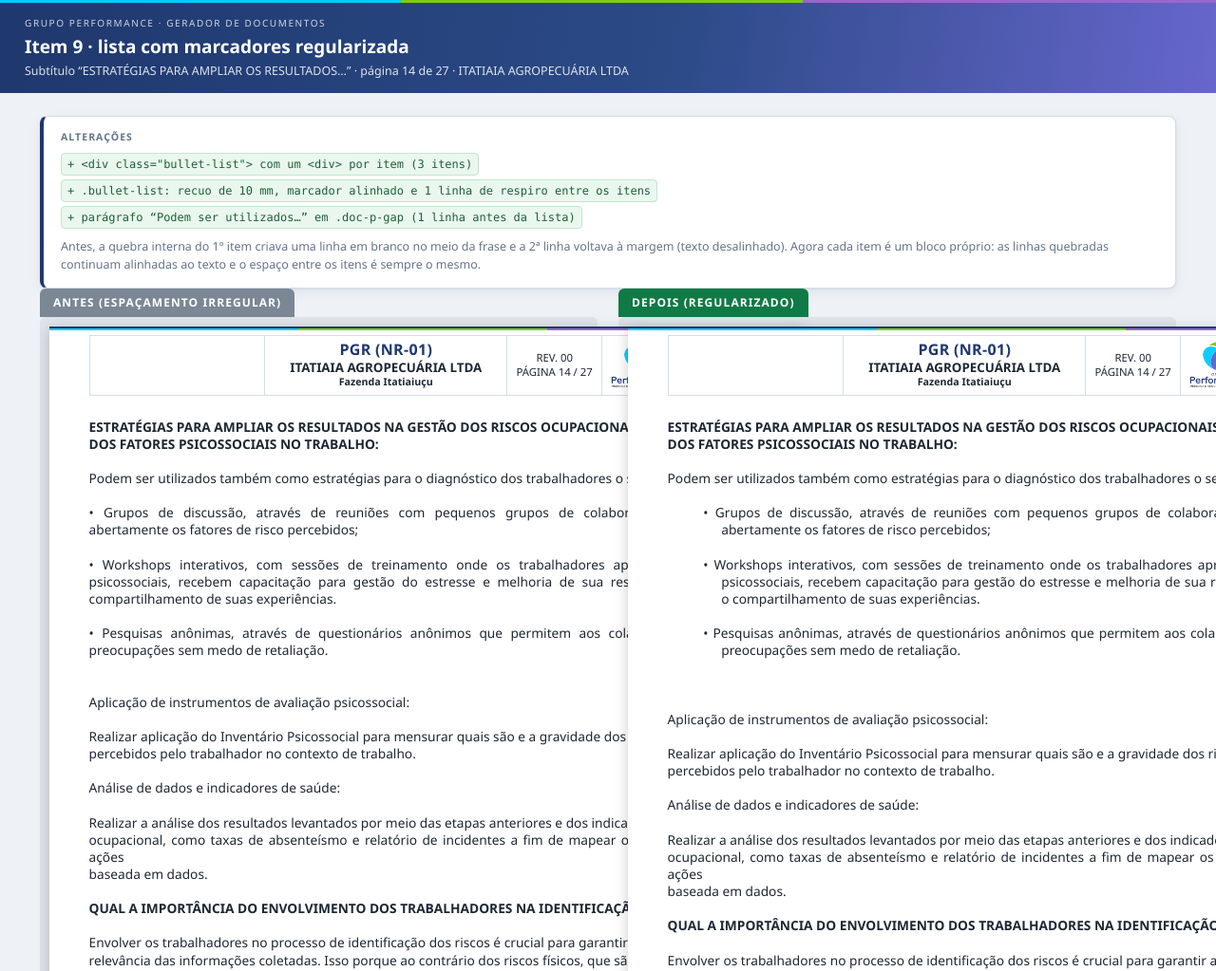
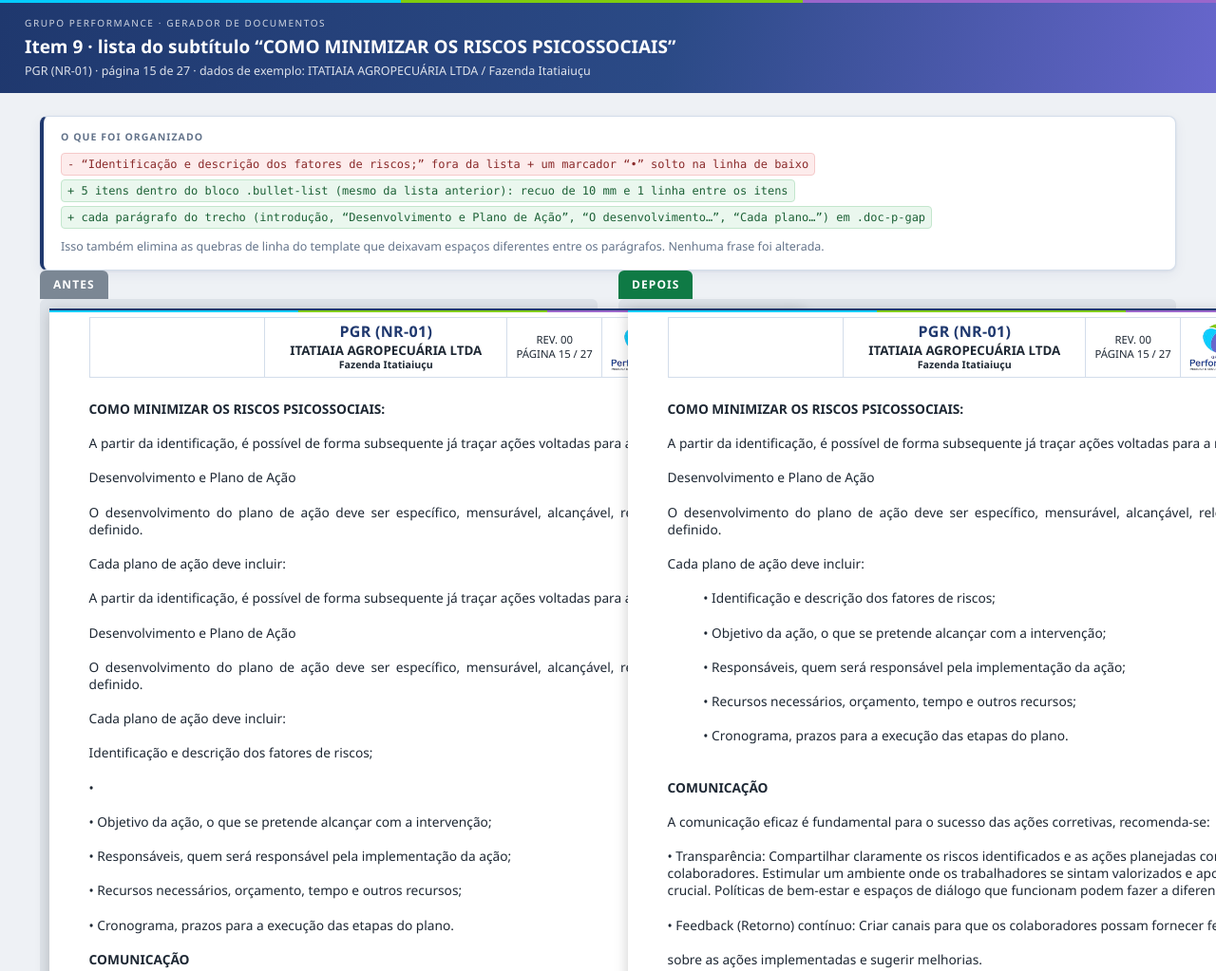
Before and after one commit to performance-itatiaiucu-commits/Elabora-o-Documentos, a plain HTML site: page preview-item9.html in a window 1280 px wide. Shown: the top 1023 px of the page at 95% size. Drawn offline with Linux system fonts and the light colour scheme.

Commit message:
Organiza a lista do subtitulo COMO MINIMIZAR OS RISCOS PSICOSSOCIAIS
Os 5 itens do plano de acao passam a usar o bloco .bullet-list (recuo
de 10 mm, marcador alinhado e 1 linha entre os itens). O primeiro item
(Identificacao e descricao dos fatores de riscos) estava fora da lista
e havia um marcador solto em uma linha isolada, que desaparece. Os
paragrafos do trecho (introducao, Desenvolvimento e Plano de Acao, O
desenvolvimento..., Cada plano...) ficaram em .doc-p-gap, o que tambem
remove as quebras do template. templates.js regenerado, cache bump
?v=42 e preview atualizado.

Co-authored-by: arena-agent <297053741+arena-agent@users.noreply.github.com>

```diff
--- a/preview-item9.html
+++ b/preview-item9.html
@@ -1,7 +1,7 @@
 <!DOCTYPE html>
 <html lang="pt-BR"><head><meta charset="UTF-8">
 <meta name="viewport" content="width=device-width, initial-scale=1.0">
-<title>Preview · Lista com marcadores no item 9 (PGR NR-01)</title>
+<title>Preview · Lista do subtítulo COMO MINIMIZAR OS RISCOS PSICOSSOCIAIS (PGR NR-01)</title>
 <style>/* ===== Gerador de Documentos PGR/PCMSO — Identidade Grupo Performance =====
    Design system: azul-marinho #1F386E + acentos ciano/verde/roxo (filete tricolor). */
 
@@ -701,60 +701,89 @@ body.pv { background: #eef1f5; margin: 0; padding: 0 0 70px; }
 <body class="pv">
 <div class="pv-topbar">
   <div class="t1">Grupo Performance · Gerador de Documentos</div>
-  <h1>Item 9 · lista com marcadores regularizada</h1>
-  <div class="t2">Subtítulo “ESTRATÉGIAS PARA AMPLIAR OS RESULTADOS…” · página 14 de 27 · ITATIAIA AGROPECUÁRIA LTDA</div>
+  <h1>Item 9 · lista do subtítulo “COMO MINIMIZAR OS RISCOS PSICOSSOCIAIS”</h1>
+  <div class="t2">PGR (NR-01) · página 15 de 27 · dados de exemplo: ITATIAIA AGROPECUÁRIA LTDA / Fazenda Itatiaiuçu</div>
 </div>
 <div class="pv-wrap">
   <div class="pv-note">
-    <span class="lbl">Alterações</span>
-    <code class="add">+ &lt;div class="bullet-list"&gt; com um &lt;div&gt; por item (3 itens)</code><br>
-    <code class="add">+ .bullet-list: recuo de 10 mm, marcador alinhado e 1 linha de respiro entre os itens</code><br>
-    <code class="add">+ parágrafo “Podem ser utilizados…” em .doc-p-gap (1 linha antes da lista)</code>
+    <span class="lbl">O que foi organizado</span>
+    <code class="del">- “Identificação e descrição dos fatores de riscos;” fora da lista + um marcador “•” solto na linha de baixo</code><br>
+    <code class="add">+ 5 itens dentro do bloco .bullet-list (mesmo da lista anterior): recuo de 10 mm e 1 linha entre os itens</code><br>
+    <code class="add">+ cada parágrafo do trecho (introdução, “Desenvolvimento e Plano de Ação”, “O desenvolvimento…”, “Cada plano…”) em .doc-p-gap</code>
     <div style="margin-top:8px;color:#64748B;font-size:12.5px">
-      Antes, a quebra interna do 1º item criava uma linha em branco no meio da frase e a 2ª linha voltava à margem
-      (texto desalinhado). Agora cada item é um bloco próprio: as linhas quebradas continuam alinhadas ao texto e o
-      espaço entre os itens é sempre o mesmo.
+      Isso também elimina as quebras de linha do template que deixavam espaços diferentes entre os parágrafos.
+      Nenhuma frase foi alterada.
     </div>
   </div>
   <div class="pv-cols">
     <div class="pv-col antes">
-      <h2>Antes (espaçamento irregular)</h2>
+      <h2>Antes</h2>
       <div class="pv-frame"><div class="doc-print"><div class="page"><div class="phead"><table class="phead-tbl"><tbody><tr>
     <td class="c-client"></td>
     <td class="c-title"><div class="phead-doc">PGR (NR-01)</div><div class="phead-emp">ITATIAIA AGROPECUÁRIA LTDA</div><div class="phead-unit">Fazenda Itatiaiuçu</div></td>
-    <td class="c-pag">REV. 00<br>PÁGINA 14 / 27</td>
+    <td class="c-pag">REV. 00<br>PÁGINA 15 / 27</td>
     <td class="c-logo"><img src="assets/logo.png" class="phead-logo" alt="Logo"></td>
-  </tr></tbody></table></div><div class="sub-title">ESTRATÉGIAS PARA AMPLIAR OS RESULTADOS NA GESTÃO DOS RISCOS OCUPACIONAIS, PRINCIPALMENTE DOS FATORES PSICOSSOCIAIS NO TRABALHO:</div><div class="doc-p doc-p-gap">Podem ser utilizados também como estratégias para o diagnóstico dos trabalhadores o seguinte:</div>
-<div>• Grupos de discussão, através de reuniões com pequenos grupos de colaboradores para discutir abertamente os fatores de risco percebidos;
+  </tr></tbody></table></div><div class="sub-title">COMO MINIMIZAR OS RISCOS PSICOSSOCIAIS:</div><div class="doc-p doc-p-gap">A partir da identificação, é possível de forma subsequente já traçar ações voltadas para a mitigação dos riscos.</div><div class="doc-p doc-p-gap">Desenvolvimento e Plano de Ação</div><div class="doc-p doc-p-gap">O desenvolvimento do plano de ação deve ser específico, mensurável, alcançável, relevante e com prazo definido.</div><div class="doc-p doc-p-gap">Cada plano de ação deve incluir:</div><div>A partir da identificação, é possível de forma subsequente já traçar ações voltadas para a mitigação dos riscos.
 
-• Workshops interativos, com sessões de treinamento onde os trabalhadores aprendem sobre riscos psicossociais, recebem capacitação para gestão do estresse e melhoria de sua resiliência, e também o compartilhamento de suas experiências.
+Desenvolvimento e Plano de Ação
 
-• Pesquisas anônimas, através de questionários anônimos que permitem aos colaboradores expressar preocupações sem medo de retaliação.</div>
+O desenvolvimento do plano de ação deve ser específico, mensurável, alcançável, relevante e com prazo definido.
 
-Aplicação de instrumentos de avaliação psicossocial:
+Cada plano de ação deve incluir:
 
-Realizar aplicação do Inventário Psicossocial para mensurar quais são e a gravidade dos riscos psicossociais
-percebidos pelo trabalhador no contexto de trabalho.
+Identificação e descrição dos fatores de riscos;
 
-Análise de dados e indicadores de saúde:
+•
 
-Realizar a análise dos resultados levantados por meio das etapas anteriores e dos indicadores de saúde
-ocupacional, como taxas de absenteísmo e relatório de incidentes a fim de mapear os riscos e estabelecer ações
-baseada em dados.<div class="sub-title">QUAL A IMPORTÂNCIA DO ENVOLVIMENTO DOS TRABALHADORES NA IDENTIFICAÇÃO DOS RISCOS?</div>Envolver os trabalhadores no processo de identificação dos riscos é crucial para garantir a precisão e a
-relevância das informações coletadas. Isso porque ao contrário dos riscos físicos, que são mais visíveis e
-mensuráveis, os riscos psicossociais são mais subjetivos e variam conforme as percepções dos trabalhadores.
+• Objetivo da ação, o que se pretende alcançar com a intervenção;
 
-Cardoso (2015) enfatiza que, se o objetivo é investigar de que maneira o trabalho afeta a saúde dos
-trabalhadores, é essencial que se lhes conceda a oportunidade de expressar suas percepções acerca das suas
-vivências laborais. Escutar os trabalhadores atentamente possibilita que relatem como estão enfrentando as
-demandas impostas, bem como as respostas que conseguem ou não dar às tarefas e às dificuldades cotidianas,
-além de considerar como as organizações, por exemplo, proporcionam ou não condições para a realização das
-tarefas exigidas.
+• Responsáveis, quem será responsável pela implementação da ação;
 
-Entender o trabalho real auxilia no conhecimento da diversidade de ações dos trabalhadores para manter a
-produção esperada, como a regulação de incidentes, a escolha de informações relevantes, a antecipação e
-controle das ações, e o uso de raciocínios apropriados. Ainda, permite compreender como a atividade, apesar
-de não aparente, influencia gestos, esforços, posturas, deslocamentos e comunicações. (Guérin et al., 2001).
+• Recursos necessários, orçamento, tempo e outros recursos;
+
+• Cronograma, prazos para a execução das etapas do plano.</div><div class="sub-title">COMUNICAÇÃO</div>A comunicação eficaz é fundamental para o sucesso das ações corretivas, recomenda-se:
+
+• Transparência: Compartilhar claramente os riscos identificados e as ações planejadas com todos os
+colaboradores. Estimular um ambiente onde os trabalhadores se sintam valorizados e apoiados é
+crucial. Políticas de bem-estar e espaços de diálogo que funcionam podem fazer a diferença.
+
+• Feedback (Retorno) contínuo: Criar canais para que os colaboradores possam fornecer feedback
+
+sobre as ações implementadas e sugerir melhorias.
+
+• Campanhas de conscientização: Realizar treinamentos e campanhas para aumentar a conscientização
+sobre os riscos psicossociais e a importância de um ambiente de trabalho saudável. Oferecer
+treinamentos para gestores e colaboradores sobre gestão de estresse, inteligência emocional e resolução
+de conflitos pode ser algo muito interessante e que trará ganhos muito além do ambiente
+organizacional.<div class="sub-title">METODOLOGIA DE CONTROLE DOS RISCOS:</div>Além de promover mudanças organizacionais necessárias, é essencial implementar programas de apoio
+psicológico e investir em treinamento e capacitação para que os trabalhadores desenvolvem habilidades para
+lidar com o estresse e outras pressões, contribuindo para um ambiente mais inclusivo. Além disso, no contexto
+de ações de controle, é importante adotar práticas eficientes, como o aprimoramento do formato de
+armazenamento e gestão das informações levantadas.<div class="sub-title">DOCUMENTAÇÃO E RELATÓRIOS:</div>A documentação para identificação das análises realizadas é fundamental para a gestão contínua.
+Recomenda-se:
+
+• Registro detalhado, criar fichas de risco que documentem a natureza do risco, sua avaliação e as
+
+medidas corretivas planejadas;
+
+• Relatórios periódicos, preparar relatórios que resumem os achados e as ações recomendadas, e
+
+compartilhe-os com a alta gestão e outras partes interessadas.<div class="sub-title">MONITORAMENTO E REVISÃO DOS RISCOS PSICOSSOCIAIS:</div>A gestão de riscos psicossociais é um processo contínuo, é vital que as medidas de controle sejam monitoradas
+e ajustadas conforme necessário, isso pode ser feito através de:
+
+Revisões periódicas, reavaliar os riscos e as estratégias de controle regularmente;
+
+Feedback (Retorno) dos trabalhadores, incentivar os trabalhadores a darem retorno constante sobre o ambiente
+de trabalho e as medidas implementadas;
+
+Ajustes conforme necessário, estar disposto a modificar políticas e práticas em resposta a novas informações
+ou mudanças no ambiente de trabalho;
+
+Avaliações contínuas, realizar de forma periódica a avaliação de risco psicossocial, através de instrumentos
+validados e normatizados para a mensuração de fatores psicossociais;
+
+Análise de dados, implementar a análise de dados, através dos indicadores de saúde e segurança com o
+resultado das avaliações individuais e de grupos.
 
 <div class="pfoot">
     <div class="pfoot-row">
@@ -763,42 +792,58 @@ de não aparente, influencia gestos, esforços, posturas, deslocamentos e comuni
     </div>
     <div class="site">WWW.PERFORMANCEOCUPACIONAL.COM.BR</div>
   </div></div></div></div>
-      <p class="pv-zoom">Linha em branco no meio do 1º item e continuação fora de alinhamento.</p>
+      <p class="pv-zoom">1º item fora da lista e marcador “•” perdido em uma linha isolada.</p>
     </div>
     <div class="pv-col depois">
-      <h2>Depois (regularizado)</h2>
+      <h2>Depois</h2>
       <div class="pv-frame"><div class="doc-print"><div class="page"><div class="phead"><table class="phead-tbl"><tbody><tr>
     <td class="c-client"></td>
     <td class="c-title"><div class="phead-doc">PGR (NR-01)</div><div class="phead-emp">ITATIAIA AGROPECUÁRIA LTDA</div><div class="phead-unit">Fazenda Itatiaiuçu</div></td>
-    <td class="c-pag">REV. 00<br>PÁGINA 14 / 27</td>
+    <td class="c-pag">REV. 00<br>PÁGINA 15 / 27</td>
     <td class="c-logo"><img src="assets/logo.png" class="phead-logo" alt="Logo"></td>
-  </tr></tbody></table></div><div class="sub-title">ESTRATÉGIAS PARA AMPLIAR OS RESULTADOS NA GESTÃO DOS RISCOS OCUPACIONAIS, PRINCIPALMENTE DOS FATORES PSICOSSOCIAIS NO TRABALHO:</div><div class="doc-p doc-p-gap">Podem ser utilizados também como estratégias para o diagnóstico dos trabalhadores o seguinte:</div>
-<div class="bullet-list"><div>• Grupos de discussão, através de reuniões com pequenos grupos de colaboradores para discutir abertamente os fatores de risco percebidos;</div><div>• Workshops interativos, com sessões de treinamento onde os trabalhadores aprendem sobre riscos psicossociais, recebem capacitação para gestão do estresse e melhoria de sua resiliência, e também o compartilhamento de suas experiências.</div><div>• Pesquisas anônimas, através de questionários anônimos que permitem aos colaboradores expressar preocupações sem medo de retaliação.</div></div>
+  </tr></tbody></table></div><div class="sub-title">COMO MINIMIZAR OS RISCOS PSICOSSOCIAIS:</div><div class="doc-p doc-p-gap">A partir da identificação, é possível de forma subsequente já traçar ações voltadas para a mitigação dos riscos.</div><div class="doc-p doc-p-gap">Desenvolvimento e Plano de Ação</div><div class="doc-p doc-p-gap">O desenvolvimento do plano de ação deve ser específico, mensurável, alcançável, relevante e com prazo definido.</div><div class="doc-p doc-p-gap">Cada plano de ação deve incluir:</div><div class="bullet-list"><div>• Identificação e descrição dos fatores de riscos;</div><div>• Objetivo da ação, o que se pretende alcançar com a intervenção;</div><div>• Responsáveis, quem será responsável pela implementação da ação;</div><div>• Recursos necessários, orçamento, tempo e outros recursos;</div><div>• Cronograma, prazos para a execução das etapas do plano.</div></div><div class="sub-title">COMUNICAÇÃO</div>A comunicação eficaz é fundamental para o sucesso das ações corretivas, recomenda-se:
 
-Aplicação de instrumentos de avaliação psicossocial:
+• Transparência: Compartilhar claramente os riscos identificados e as ações planejadas com todos os
+colaboradores. Estimular um ambiente onde os trabalhadores se sintam valorizados e apoiados é
+crucial. Políticas de bem-estar e espaços de diálogo que funcionam podem fazer a diferença.
 
-Realizar aplicação do Inventário Psicossocial para mensurar quais são e a gravidade dos riscos psicossociais
-percebidos pelo trabalhador no contexto de trabalho.
+• Feedback (Retorno) contínuo: Criar canais para que os colaboradores possam fornecer feedback
 
-Análise de dados e indicadores de saúde:
+sobre as ações implementadas e sugerir melhorias.
 
-Realizar a análise dos resultados levantados por meio das etapas anteriores e dos indicadores de saúde
-ocupacional, como taxas de absenteísmo e relatório de incidentes a fim de mapear os riscos e estabelecer ações
-baseada em dados.<div class="sub-title">QUAL A IMPORTÂNCIA DO ENVOLVIMENTO DOS TRABALHADORES NA IDENTIFICAÇÃO DOS RISCOS?</div>Envolver os trabalhadores no processo de identificação dos riscos é crucial para garantir a precisão e a
-relevância das informações coletadas. Isso porque ao contrário dos riscos físicos, que são mais visíveis e
-mensuráveis, os riscos psicossociais são mais subjetivos e variam conforme as percepções dos trabalhadores.
+• Campanhas de conscientização: Realizar treinamentos e campanhas para aumentar a conscientização
+sobre os riscos psicossociais e a importância de um ambiente de trabalho saudável. Oferecer
+treinamentos para gestores e colaboradores sobre gestão de estresse, inteligência emocional e resolução
+de conflitos pode ser algo muito interessante e que trará ganhos muito além do ambiente
+organizacional.<div class="sub-title">METODOLOGIA DE CONTROLE DOS RISCOS:</div>Além de promover mudanças organizacionais necessárias, é essencial implementar programas de apoio
+psicológico e investir em treinamento e capacitação para que os trabalhadores desenvolvem habilidades para
+lidar com o estresse e outras pressões, contribuindo para um ambiente mais inclusivo. Além disso, no contexto
+de ações de controle, é importante adotar práticas eficientes, como o aprimoramento do formato de
+armazenamento e gestão das informações levantadas.<div class="sub-title">DOCUMENTAÇÃO E RELATÓRIOS:</div>A documentação para identificação das análises realizadas é fundamental para a gestão contínua.
+Recomenda-se:
 
-Cardoso (2015) enfatiza que, se o objetivo é investigar de que maneira o trabalho afeta a saúde dos
-trabalhadores, é essencial que se lhes conceda a oportunidade de expressar suas percepções acerca das suas
-vivências laborais. Escutar os trabalhadores atentamente possibilita que relatem como estão enfrentando as
-demandas impostas, bem como as respostas que conseguem ou não dar às tarefas e às dificuldades cotidianas,
-além de considerar como as organizações, por exemplo, proporcionam ou não condições para a realização das
-tarefas exigidas.
+• Registro detalhado, criar fichas de risco que documentem a natureza do risco, sua avaliação e as
 
-Entender o trabalho real auxilia no conhecimento da diversidade de ações dos trabalhadores para manter a
-produção esperada, como a regulação de incidentes, a escolha de informações relevantes, a antecipação e
-controle das ações, e o uso de raciocínios apropriados. Ainda, permite compreender como a atividade, apesar
-de não aparente, influencia gestos, esforços, posturas, deslocamentos e comunicações. (Guérin et al., 2001).
+medidas corretivas planejadas;
+
+• Relatórios periódicos, preparar relatórios que resumem os achados e as ações recomendadas, e
+
+compartilhe-os com a alta gestão e outras partes interessadas.<div class="sub-title">MONITORAMENTO E REVISÃO DOS RISCOS PSICOSSOCIAIS:</div>A gestão de riscos psicossociais é um processo contínuo, é vital que as medidas de controle sejam monitoradas
+e ajustadas conforme necessário, isso pode ser feito através de:
+
+Revisões periódicas, reavaliar os riscos e as estratégias de controle regularmente;
+
+Feedback (Retorno) dos trabalhadores, incentivar os trabalhadores a darem retorno constante sobre o ambiente
+de trabalho e as medidas implementadas;
+
+Ajustes conforme necessário, estar disposto a modificar políticas e práticas em resposta a novas informações
+ou mudanças no ambiente de trabalho;
+
+Avaliações contínuas, realizar de forma periódica a avaliação de risco psicossocial, através de instrumentos
+validados e normatizados para a mensuração de fatores psicossociais;
+
+Análise de dados, implementar a análise de dados, através dos indicadores de saúde e segurança com o
+resultado das avaliações individuais e de grupos.
 
 <div class="pfoot">
     <div class="pfoot-row">
@@ -807,9 +852,9 @@ de não aparente, influencia gestos, esforços, posturas, deslocamentos e comuni
     </div>
     <div class="site">WWW.PERFORMANCEOCUPACIONAL.COM.BR</div>
   </div></div></div></div>
-      <p class="pv-zoom">3 itens alinhados, com <b>1 linha</b> de espaço entre eles.</p>
+      <p class="pv-zoom">5 itens alinhados, com <b>1 linha</b> de respiro entre eles.</p>
     </div>
   </div>
-  <p class="pv-legend">Coluna “antes” = a mesma página 14 com a lista convertida de volta em texto corrido, apenas para comparação.</p>
+  <p class="pv-legend">Coluna “antes” = a mesma página 15 com o trecho convertido de volta ao texto original (com o “•” solto), apenas para comparação.</p>
 </div>
 </body></html>
```
Also changed, not shown: index.html (+3 -3 lines), pgr_nr01.txt, templates.js.
